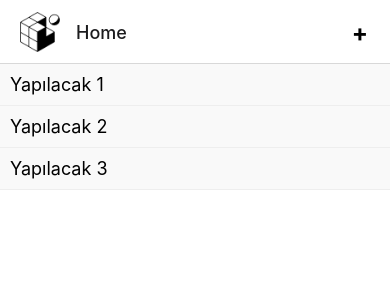
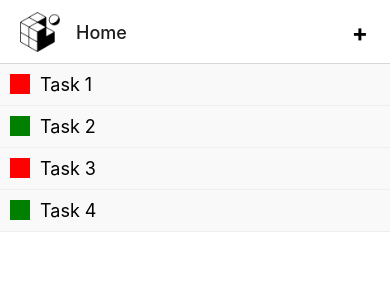
Before and after one commit to cemcois1/React-Native-Routine-App, a React Native app: screen /Home in a window 390 px wide. Shown: the top 300 px of the page. Built offline with nearby package versions, Linux system fonts and the light colour scheme.

Commit message:
create a list

```diff
--- a/Components/TodoList/ToDoItem.js
+++ b/Components/TodoList/ToDoItem.js
@@ -1,9 +1,11 @@
 //içerisinde checkbox olan verisine göre  görünür olup olmadığını kontrol eden bir component;
 import React from 'react';
-import { View, Text,StyleSheet } from 'react-native';
+import { View, Text,StyleSheet,Image } from 'react-native';
 export default function ToDoItem({item, onCheck}) {
     return (
         <View style={styles.container}>
+            <Image style={{ width : 20, height: 20, marginRight: 10,
+                backgroundColor: item.isDone ? 'green' : 'red' }}/>
             <Text style={styles.text}>{item.title}</Text>
         </View>
     );
@@ -19,7 +21,8 @@ const styles = StyleSheet.create(
             borderBottomWidth: 1,
             borderBottomColor: '#eee',
             backgroundColor: '#f9f9f9',
-        },
+
+            flexDirection: 'row',},
         text: {
             fontSize: 18,
         },
--- /dev/null
+++ b/Components/TodoList/TodoListData.js
@@ -0,0 +1,21 @@
+import React,{ useState } from "react";
+
+
+export default function TodoListData() {
+
+    //Todo Bind  saved data
+    const getInitialData = () => {
+        return [
+            { id: 1, title: 'Task 1', isDone: false },
+            { id: 2, title: 'Task 2', isDone: true },
+            { id: 3, title: 'Task 3', isDone: false },
+            { id: 4, title: 'Task 4', isDone: true },
+        ];
+    }
+    const [todoList, setTodoList] = useState(getInitialData);
+
+return [todoList, setTodoList];
+
+
+
+}
--- a/Components/TodoList/ToDoList.js
+++ b/Components/TodoList/TodoListView.js
@@ -2,22 +2,21 @@
 import React from 'react';
 import { View, FlatList,StyleSheet,Text } from 'react-native';
 import ToDoItem from './ToDoItem';
+import TodoListData from './TodoListData';
 
 
-export const itemDatas = [
-    { id: 1, title: 'Yapılacak 1', isDone: false },
-    { id: 2, title: 'Yapılacak 2', isDone: false },
-    { id: 3, title: 'Yapılacak 3', isDone: false },
-];
 
-export default function TodoList() {
+export default function TodoListView() {
 
+    const [todoList] = TodoListData();
+
+    console.log(todoList.length);
     return (
         <View style={styles.viewStyle}>
 
-            {itemDatas.length > 0 ? (
+            {todoList.length > 0 ? (
                 <FlatList
-                    data={itemDatas}
+                    data={todoList}
                     renderItem={({ item }) => <ToDoItem item={item} />}
                     keyExtractor={item => item.id.toString()}
                 />
@@ -33,6 +32,7 @@ const styles = StyleSheet.create({
         fontSize: 18,
         color: '#000',
         alignContent: 'center',
+        textAlign: 'center',
     },
     viewStyle: {
         backgroundColor: '#ffff',
--- a/Pages/HomePage.js
+++ b/Pages/HomePage.js
@@ -1,13 +1,12 @@
 
 import React from 'react';
 import { SafeAreaView, StyleSheet, Text, View } from 'react-native';
-import TodoList,{itemDatas} from '../Components/TodoList/ToDoList.js';
-
+import TodoListView from '../Components/TodoList/TodoListView';
 
 export default function HomePage({navigation}) {
   return (
     <View style={styles.container}>
-        <TodoList create/>
+        <TodoListView/>
       </View>
 
     );
```
Also changed, not shown: Project Milestones.txt.
